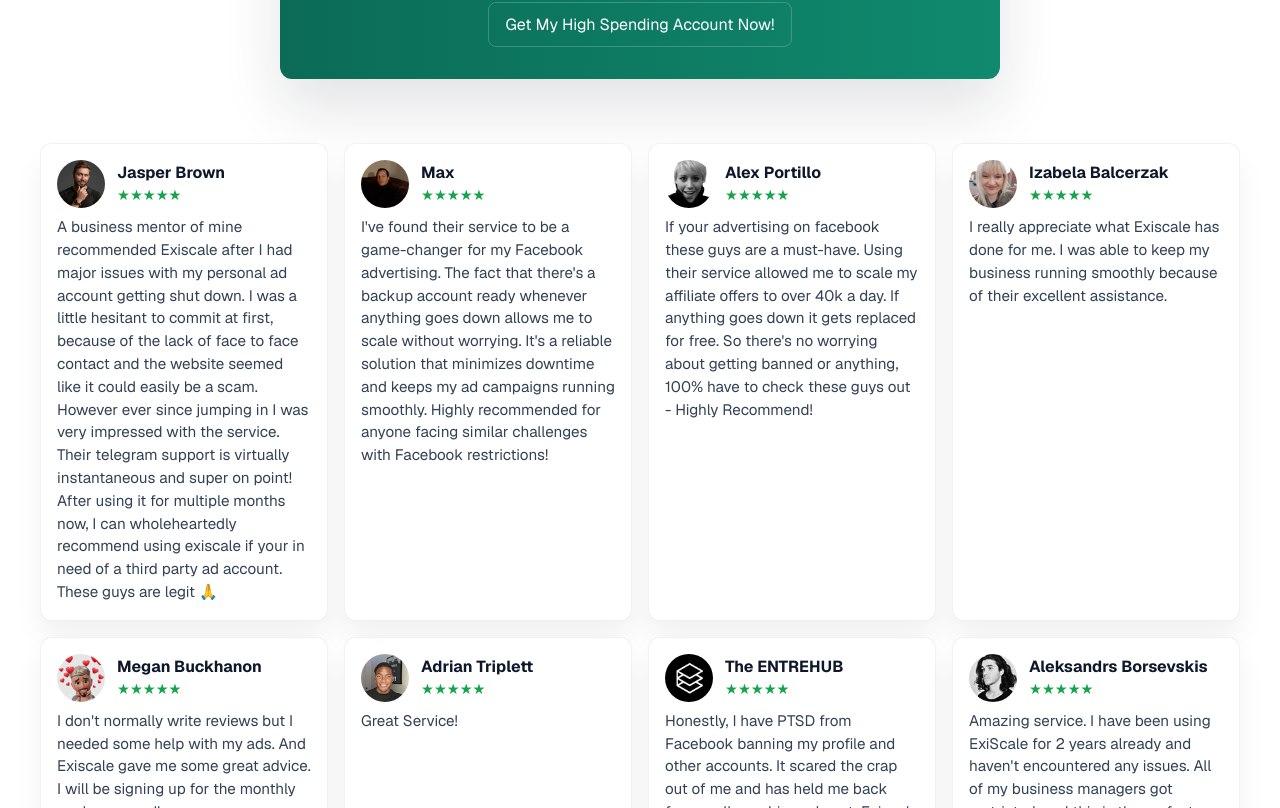
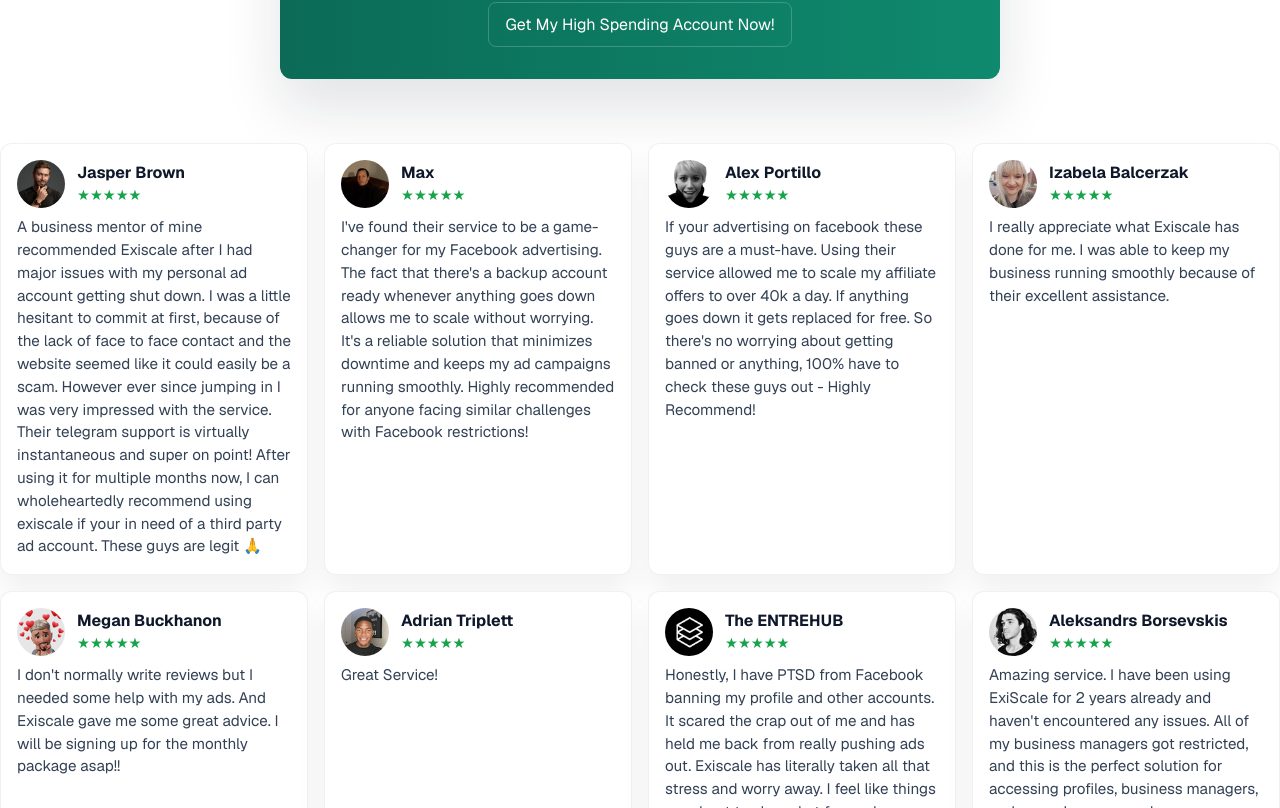
Before and after one commit to ngoclaithe/agency, a Next.js app: page / in a window 1280 px wide. Shown: the part 5012-5820 px from the top of the page. Built offline with nearby package versions, Linux system fonts and the light colour scheme.

Commit message:
Adjust AvatarCommentsGrid layout to be flush left/right
cgen-f3f328d6c4024ea795f71466ef9e9ad5

```diff
--- a/src/components/AvatarCommentsGrid.tsx
+++ b/src/components/AvatarCommentsGrid.tsx
@@ -53,8 +53,8 @@ const reviews = [
 export default function AvatarCommentsGrid() {
   return (
     <section className="py-12 sm:py-16">
-      <div className="container mx-auto px-6 sm:px-10">
-        <div className="reviews-grid">
+      <div className="w-full mx-0 px-0">
+        <div className="reviews-grid max-w-full">
           {reviews.map((r, i) => (
             <article key={i} className="review-card">
               <div className="review-header">
```
